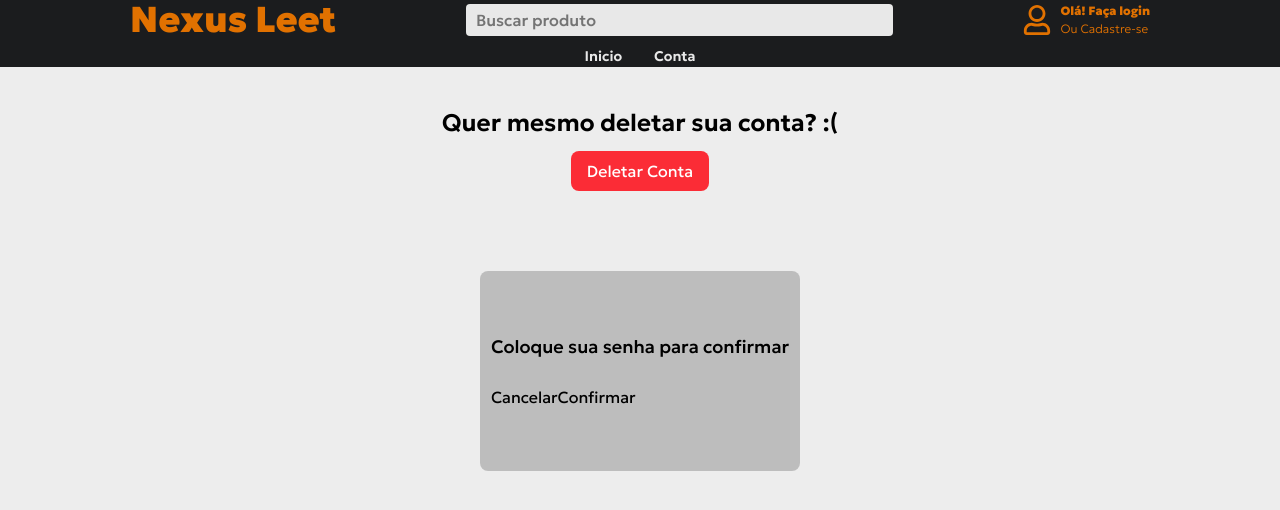
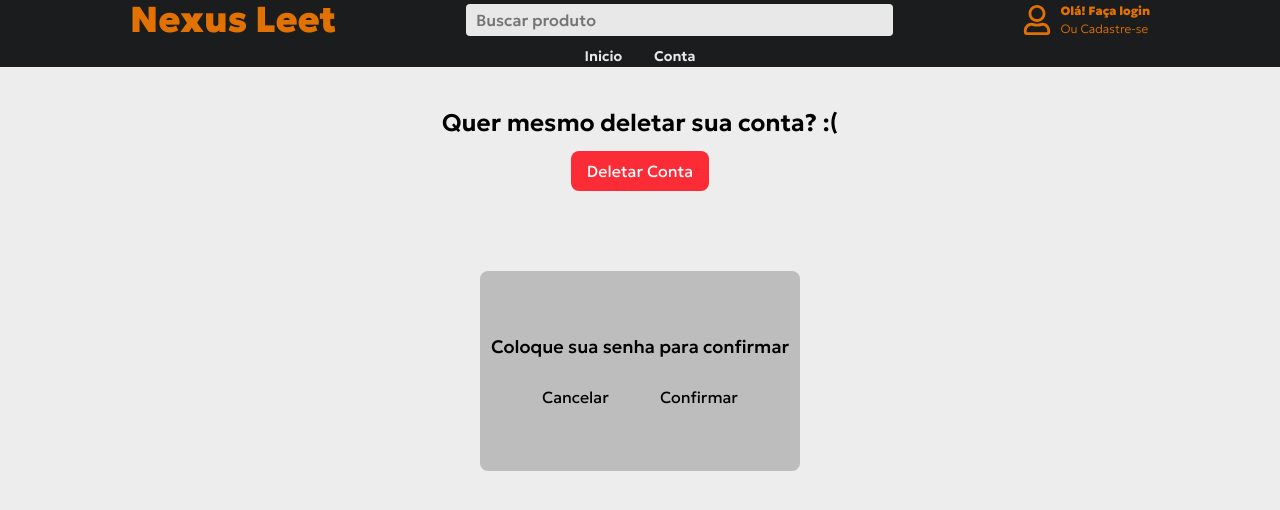
Before and after one commit to gustavocarvalho-ra/NextJs-NexusLeet, a Next.js app: page /my-account/user/confg/delete-acount in a window 1280 px wide. Both pictures are taken after a click on the button "Deletar Conta". Shown: the top 510 px of the page. Built offline with nearby package versions, Linux system fonts and the light colour scheme; no server answers.

Commit message:
style: add display and add cursor

```diff
--- a/src/app/components/login/useConfig/DeleteUser.tsx
+++ b/src/app/components/login/useConfig/DeleteUser.tsx
@@ -42,9 +42,9 @@ export default function DeleteAccountModal() {
             <input className="" type="password" onChange={(e) => setPassword(e.target.value)} />
             {error && <p>{error}</p>}
 
-            <div>
-              <button onClick={() => setShowModal(false)}>Cancelar</button>
-              <button onClick={handleDeleteUser}>
+            <div className=" flex justify-evenly">
+              <button className="cursor-pointer" onClick={() => setShowModal(false)}>Cancelar</button>
+              <button className="cursor-pointer" onClick={handleDeleteUser}>
                 {loading ? "Deletando..." : "Confirmar"}
               </button>
             </div>
```
